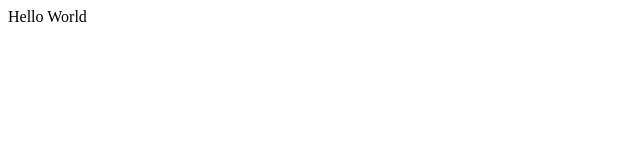
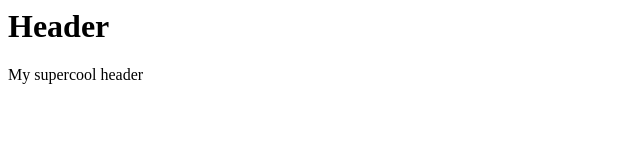
Before and after one commit to Mahdibot1394/Mahdibot1394.github.io, a plain HTML site: page index.html in a window 1280 px wide. Shown: the whole page, without its empty margins (0-640 px from the left). Drawn offline with Linux system fonts and the light colour scheme.

Commit message:
Update index.html

```diff
--- a/index.html
+++ b/index.html
@@ -1,5 +1,8 @@
 <html>
   <body>
-    <p>Hello World</p>
+    <div class="header">
+  <h1>Header</h1>
+  <p>My supercool header</p>
+</div>
   </body>
 </html>
```
